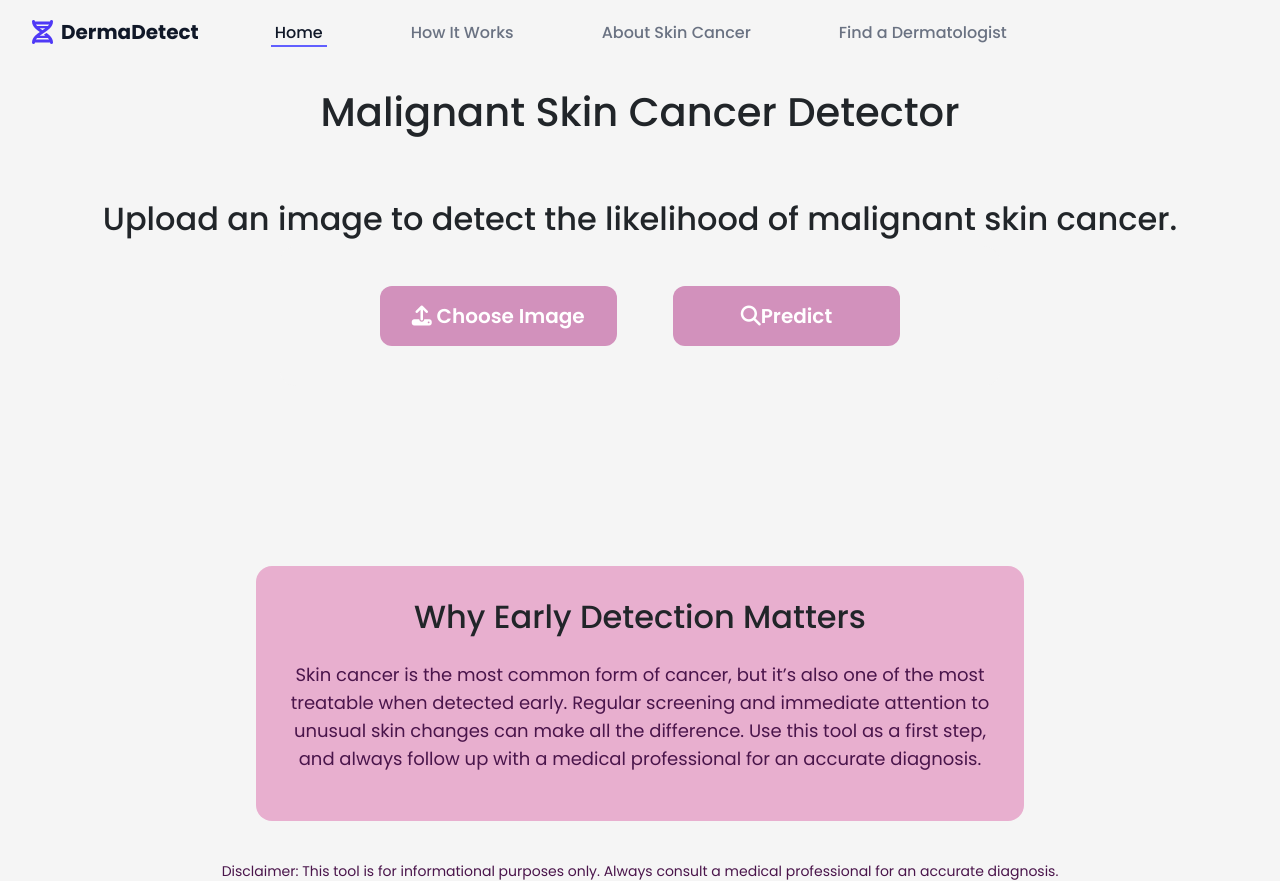
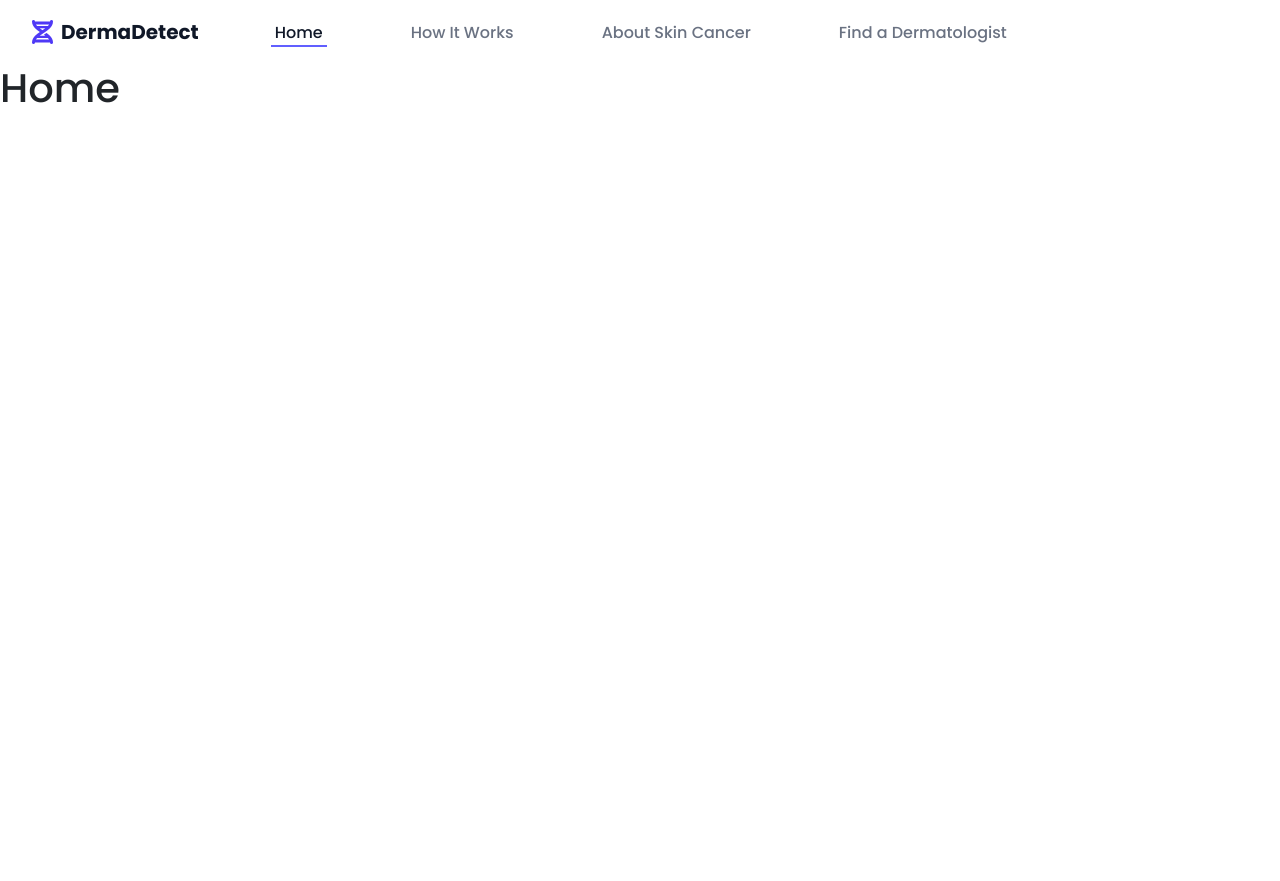
Before and after one commit to sneha-byte/DermaDetect, a React (Vite) app in the folder frontend/: page / in a window 1280 px wide. After the commit the page ends 800 px from the top, so only its background shows below. Built offline with nearby package versions, Linux system fonts and the light colour scheme.

Commit message:
added router

```diff
--- a/frontend/src/App.tsx
+++ b/frontend/src/App.tsx
@@ -1,8 +1,34 @@
-import Home from "./pages/Home"
-import { BrowserRouter, Routes, Route } from "react-router-dom";
+import { BrowserRouter as Router, Routes, Route } from "react-router-dom";
+import Navbar from "./components/Navbar";
+
+function Home() {
+    return <h1>Home</h1>;
+}
+
+function HowItWorks() {
+    return <h1>How It Works</h1>;
+}
+
+function AboutSkinCancer() {
+    return <h1>About Skin Cancer</h1>;
+}
+
+function FindADermatologist() {
+    return <h1>Find a Dermatologist</h1>;
+}
 
 function App() {
-  return <div><Home /></div>;
+    return (
+        <Router>
+            <Navbar />
+            <Routes>
+                <Route path="/" element={<Home />} />
+                <Route path="/how-it-works" element={<HowItWorks />} />
+                <Route path="/about-skin-cancer" element={<AboutSkinCancer />} />
+                <Route path="/find-a-dermatologist" element={<FindADermatologist />} />
+            </Routes>
+        </Router>
+    );
 }
 
 export default App;
```
